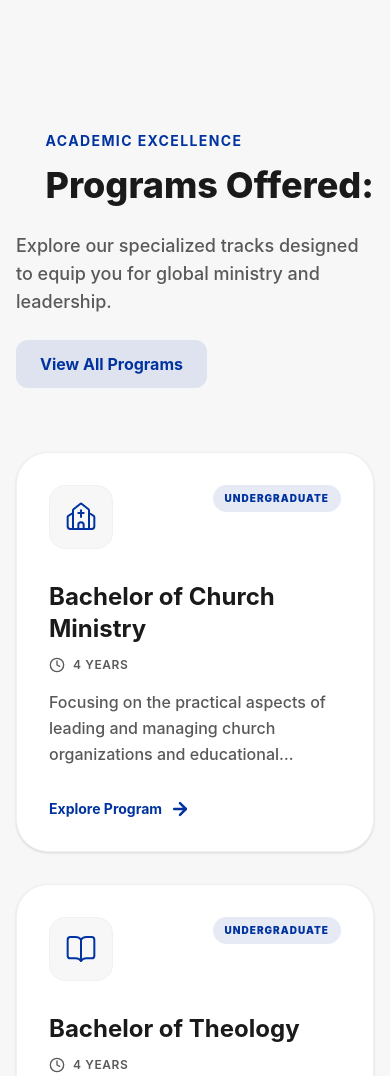
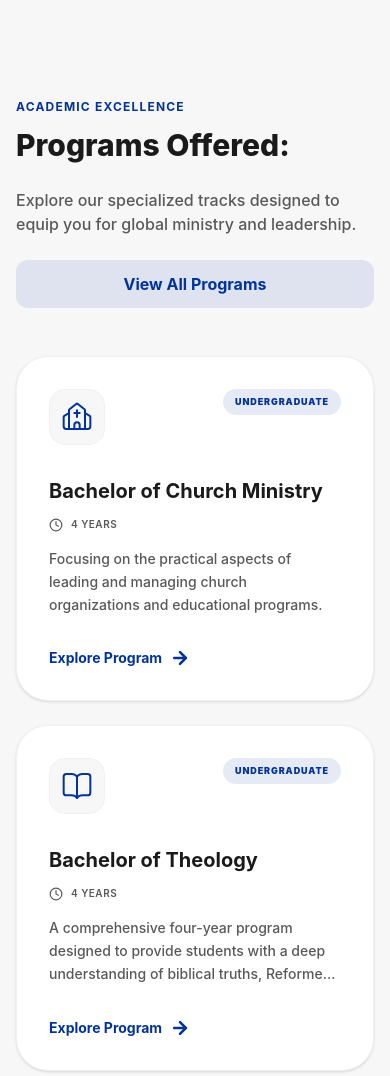
Before and after one commit to pbsi1992/pbsi1992.github.io, an Astro site: page / in a window 390 px wide. Shown: the part 2100-3176 px from the top of the page. Built offline with nearby package versions, Linux system fonts and the light colour scheme; Astro itself is replaced by a stand-in of ours.

Commit message:
Better adjustments

```diff
--- a/src/components/Programs.astro
+++ b/src/components/Programs.astro
@@ -13,57 +13,61 @@ const iconMap: Record<string, any> = {
 };
 ---
 
-<section class="max-w-[1596px] mx-auto px-4 md:px-10 py-24">
-  <div class="flex flex-col md:flex-row justify-between items-end mb-16 gap-6">
+<section class="max-w-[1596px] mx-auto px-4 md:px-10 py-16 md:py-24">
+  <div class="flex flex-col md:flex-row justify-between items-start md:items-end mb-12 md:mb-16 gap-6">
     <div class="max-w-2xl text-left">
-      <h2 class="text-primary font-bold tracking-widest uppercase text-sm mb-3">Academic Excellence</h2>
-      <h3 class="text-4xl md:text-5xl font-extrabold text-site-text leading-tight">
+      <h2 class="text-primary font-bold tracking-widest uppercase text-xs md:text-sm mb-3">Academic Excellence</h2>
+      <h3 class="text-3xl md:text-5xl font-extrabold text-site-text leading-tight">
         Programs Offered:
       </h3>
     </div>
-    <div class="flex flex-col items-start md:items-end">
-        <p class="text-site-muted text-lg max-w-md pb-6 md:text-right font-medium">
+    <div class="flex flex-col items-start md:items-end w-full md:w-auto">
+        <p class="text-site-muted text-base md:text-lg max-w-md pb-6 md:text-right font-medium">
           Explore our specialized tracks designed to equip you for global ministry and leadership.
         </p>
-        <a href="/programs" class="bg-primary/10 text-primary px-6 py-3 rounded-xl font-bold hover:bg-primary hover:text-white transition-all duration-300">
+        <a href="/programs" class="w-full md:w-auto text-center bg-primary/10 text-primary px-6 py-3 rounded-xl font-bold hover:bg-primary hover:text-white transition-all duration-300">
           View All Programs
         </a>
     </div>
   </div>
 
-  <div class="flex flex-wrap justify-center gap-8">
+  <div class="flex flex-wrap justify-center gap-6 md:gap-8">
     {
       allPrograms.map((prog) => {
         const Icon = iconMap[prog.id] || BookOpen;
 
         return (
-          <div class="group bg-site-card border border-site-border p-8 rounded-[32px] transition-all duration-500 ease-out hover:-translate-y-2 shadow-sm hover:shadow-2xl hover:shadow-primary/10 w-full md:w-[calc(50%-1rem)] lg:w-[calc(33.333%-1.5rem)] max-w-[500px] flex flex-col h-full">
+          /* W-FULL for mobile.
+             MD:W-[calc(50%-20px)] for 2-column feel on tablets.
+             LG:W-[calc(33.333%-22px)] for 3-column feel on desktops.
+             FLEX and ITEMS-STRETCH on parent combined with H-FULL here keeps heights equal.
+          */
+          <div class="group bg-site-card border border-site-border p-8 rounded-[32px] transition-all duration-500 ease-out hover:-translate-y-2 shadow-sm hover:shadow-2xl hover:shadow-primary/10 flex flex-col w-full md:w-[calc(50%-1rem)] lg:w-[calc(33.333%-1.5rem)] min-h-full">
             <div class="flex justify-between items-start mb-8">
-              {/* Added aspect-square and shrink-0 to prevent the box from squishing */}
-              <div class="text-primary bg-site-bg w-16 h-16 shrink-0 aspect-square flex items-center justify-center rounded-2xl group-hover:scale-110 transition-transform duration-500 ease-out border border-site-border overflow-hidden">
+              <div class="text-primary bg-site-bg w-14 h-14 md:w-16 md:h-16 shrink-0 aspect-square flex items-center justify-center rounded-2xl group-hover:scale-110 transition-transform duration-500 ease-out border border-site-border overflow-hidden">
                 <Icon size={32} strokeWidth={1.5} />
               </div>
-              <span class="text-[10px] font-black uppercase tracking-widest text-primary bg-primary/10 px-3 py-1.5 rounded-full">
+              <span class="text-[9px] md:text-[10px] font-black uppercase tracking-widest text-primary bg-primary/10 px-3 py-1.5 rounded-full">
                 {prog.data.type}
               </span>
             </div>
 
             <div class="flex-grow">
-              <h4 class="text-2xl font-bold text-site-text mb-3 group-hover:text-primary transition-colors duration-300">
+              <h4 class="text-xl md:text-2xl font-bold text-site-text mb-3 group-hover:text-primary transition-colors duration-300">
                 {prog.data.title}
               </h4>
               <div class="flex items-center gap-2 mb-4">
-                <Clock size={16} className="text-site-muted" />
-                <span class="text-xs font-semibold text-site-muted uppercase tracking-wider">
+                <Clock size={14} className="text-site-muted" />
+                <span class="text-[10px] md:text-xs font-semibold text-site-muted uppercase tracking-wider">
                   {prog.data.duration}
                 </span>
               </div>
-              <p class="text-site-muted leading-relaxed mb-8 text-base line-clamp-3 font-medium">
+              <p class="text-site-muted leading-relaxed mb-8 text-sm md:text-base line-clamp-3 font-medium">
                 {prog.data.description}
               </p>
             </div>
 
-            <a href={`/programs/${prog.id}`} class="inline-flex items-center gap-2 text-primary font-bold text-sm group-hover:gap-4 transition-all duration-300">
+            <a href={`/programs/${prog.id}`} class="mt-auto inline-flex items-center gap-2 text-primary font-bold text-sm group-hover:gap-4 transition-all duration-300">
               Explore Program
               <ArrowRight size={20} strokeWidth={3} />
             </a>
```
